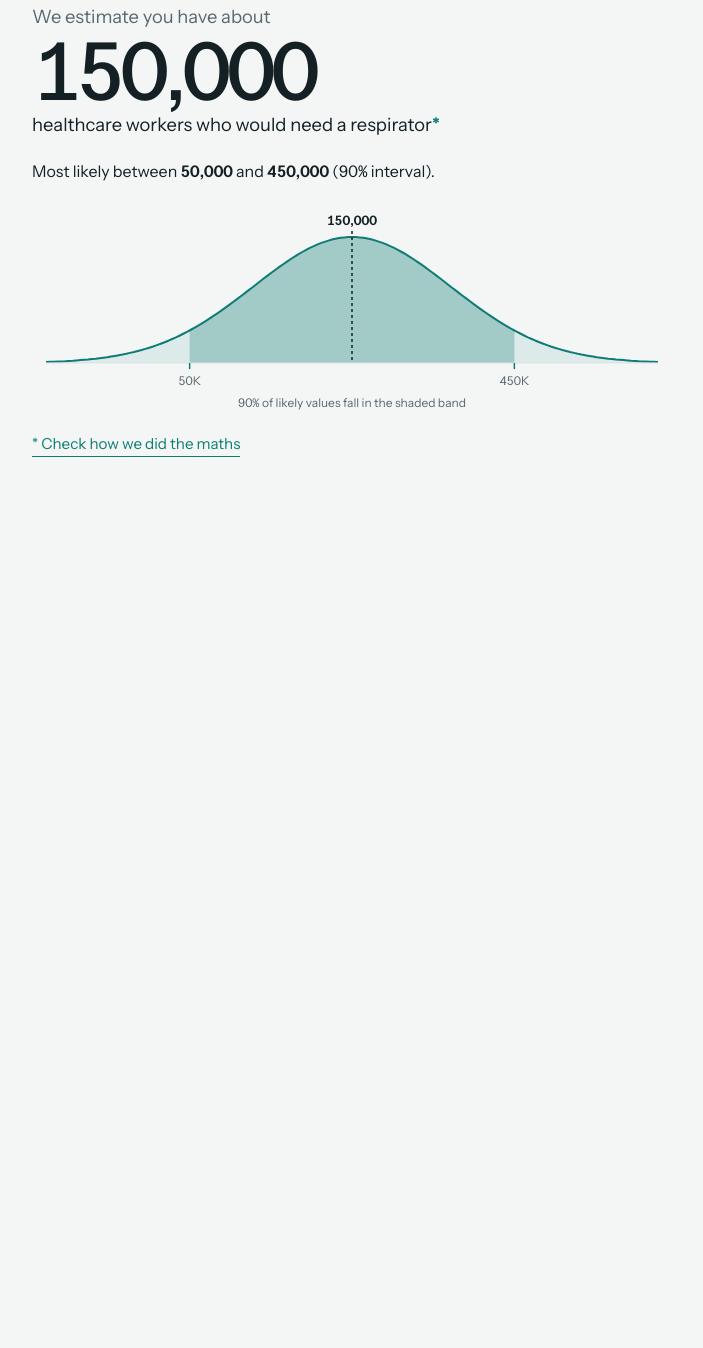
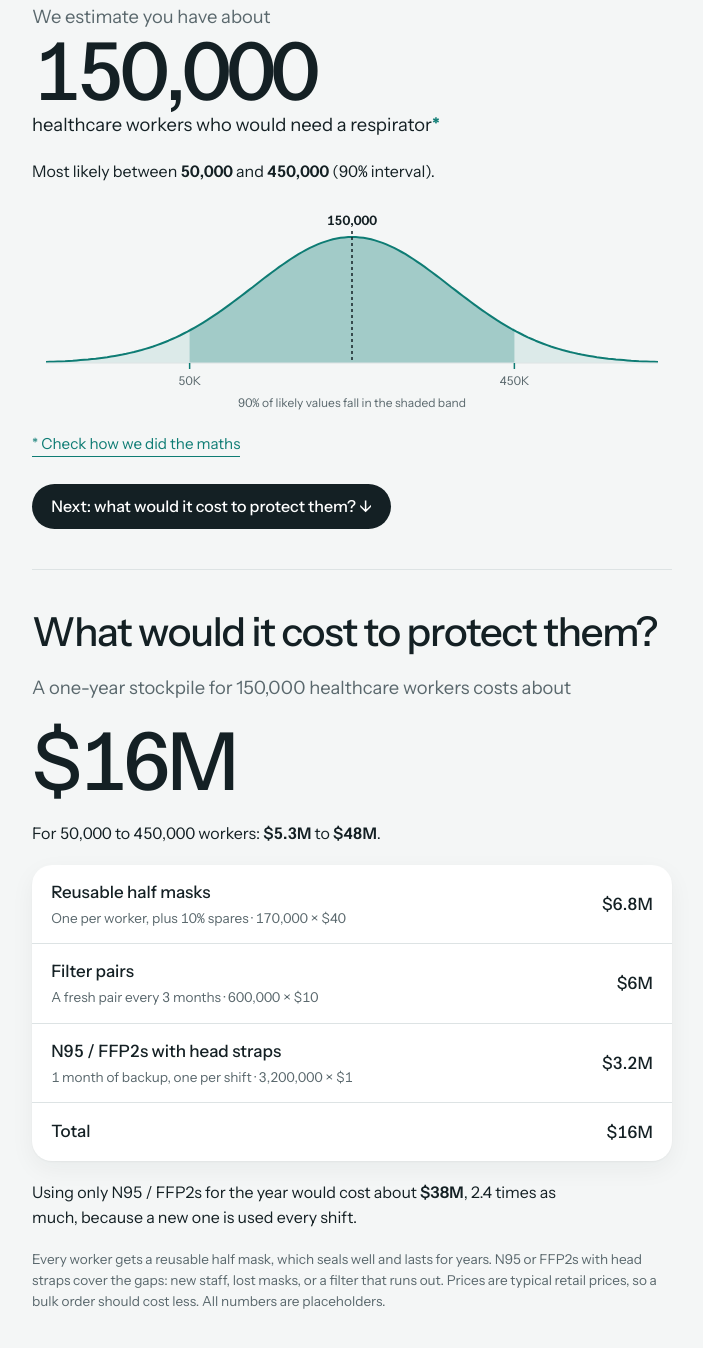
Before and after one commit to sofyaleb/respirator-cost, a plain HTML site: page index.html in a window 1280 px wide. Shown: the part 392-1740 px from the top of the page, without its empty margins (288-991 px from the left). Before the commit the page ends 913 px from the top, so only its background shows below. Drawn offline with Linux system fonts and the light colour scheme.

Commit message:
Step 2: one-year stockpile cost, half masks with N95 / FFP2 backup
Co-Authored-By: Claude Opus 5.5 <noreply@anthropic.com>

```diff
--- a/assumptions.js
+++ b/assumptions.js
@@ -49,3 +49,18 @@ const SCENARIOS = {
 // for a country we know nothing about except its population. Treated as log-normal:
 // `median` is the middle estimate, `low90` and `high90` bound the 90% interval.
 const HCW_ESTIMATE = { median: 0.015, low90: 0.005, high90: 0.045 };
+
+// Stockpile (index.html, step 2): one year of protection for the estimated healthcare workers.
+// Main kit is a reusable half mask per worker, with N95 / FFP2s (head straps) as a backup supply.
+// Mask prices match the respirator guide (~$1 per N95 / FFP2, ~$40 per half mask). Filter price is a placeholder.
+const STOCKPILE = {
+  months: 12,              // how long the stockpile should last
+  shiftsPerMonth: 21,      // shifts per worker per month
+  n95PerShift: 1,          // disposables used per shift when wearing N95s
+  n95Price: 1,             // N95 / FFP2 with head straps, each
+  halfMaskPrice: 40,       // reusable half mask, each
+  spares: 1.1,             // half masks bought per worker (spares, size mix)
+  filterPairsPerYear: 4,   // a fresh filter pair every 3 months
+  filterPairPrice: 10,     // placeholder
+  backupMonths: 1,         // months of N95s kept as backup
+};
--- a/index.html
+++ b/index.html
@@ -74,6 +74,20 @@
   .maths p { margin: 0; max-width: 62ch; }
   .formula { background: var(--accent-soft); border-radius: 12px; padding: .7rem .9rem; font-variant-numeric: tabular-nums; line-height: 1.8; }
   .maths .soft { color: var(--ink-soft); font-size: .92rem; }
+  .next { justify-self: start; font: inherit; font-size: 1rem; font-weight: 500; color: var(--surface); background: var(--ink); border: 0; border-radius: 999px; padding: .65rem 1.2rem; cursor: pointer; margin-top: .5rem; }
+  .next:focus-visible { outline: 2px solid var(--accent); outline-offset: 3px; }
+
+  .cost { display: grid; gap: 1.2rem; padding-top: 2.5rem; border-top: 1px solid var(--line); scroll-margin-top: 1.5rem; }
+  .cost p { margin: 0; }
+  .step-q { font-size: clamp(1.75rem, 5vw, 2.5rem); line-height: 1.1; letter-spacing: -.03em; font-weight: 500; margin: 0; text-wrap: balance; }
+  .kit { background: var(--surface); border-radius: 20px; box-shadow: 0 1px 2px rgba(20,32,36,.04), 0 8px 24px rgba(20,32,36,.05); display: grid; }
+  .kit .row { display: grid; grid-template-columns: minmax(0, 1fr) auto; gap: .15rem 1rem; padding: .9rem 1.2rem; border-bottom: 1px solid var(--line); font-variant-numeric: tabular-nums; }
+  .kit .row:last-child { border-bottom: 0; font-weight: 600; }
+  .kit .item { font-weight: 500; }
+  .kit .sub { grid-column: 1; font-size: .85rem; color: var(--ink-soft); }
+  .kit .amt { grid-row: 1 / 3; grid-column: 2; align-self: center; text-align: right; font-weight: 500; }
+  .compare { font-size: 1rem; max-width: 52ch; }
+  .compare b { font-weight: 600; }
   .flag { display: inline-block; font-size: .75rem; padding: .1rem .55rem; border-radius: 999px; background: var(--accent-soft); color: var(--ink); }
 </style>
 
@@ -98,6 +112,7 @@
     <div class="plot" id="plot" role="img" aria-label="Likely range of the estimate"></div>
     <p class="hint" id="err" hidden>Enter a population above to see the estimate.</p>
     <button type="button" class="maths-toggle" id="toggle" aria-expanded="false" aria-controls="maths">* Check how we did the maths</button>
+    <button type="button" class="next" id="next">Next: what would it cost to protect them? <span aria-hidden="true">↓</span></button>
   </section>
 
   <section class="maths" id="maths" hidden>
@@ -108,9 +123,19 @@
     <p>That share differs a lot between countries. Richer countries tend to have more healthcare workers per person. Because we only ask for your population, the estimate covers that whole spread, which is why the range is wide.</p>
     <p class="soft">The curve is a log-normal distribution: the shaded band holds the middle 90% of likely values, and the fainter tails hold the rest. If you know how many healthcare workers your country actually has, that number beats this estimate.</p>
   </section>
+
+  <section class="cost" id="cost" aria-live="polite">
+    <h2 class="step-q">What would it cost to protect them?</h2>
+    <p class="lead" id="c-lead">A one-year stockpile for 150,000 healthcare workers costs about</p>
+    <p class="num" id="c-total">$16M</p>
+    <p class="range" id="c-range"></p>
+    <div class="kit" id="c-kit"></div>
+    <p class="compare" id="c-compare"></p>
+    <p class="hint">Every worker gets a reusable half mask, which seals well and lasts for years. N95 or FFP2s with head straps cover the gaps: new staff, lost masks, or a filter that runs out. Prices are typical retail prices, so a bulk order should cost less. All numbers are placeholders.</p>
+  </section>
 </main>
 
-<script src="assumptions.js?v=2"></script>
+<script src="assumptions.js?v=3"></script>
 <script>
 const E = HCW_ESTIMATE;
 const Z90 = 1.6449;
@@ -140,7 +165,7 @@ const pct = v => +(v * 100).toPrecision(2) + '%';
 function render() {
   const pop = parsePop($('pop').value);
   const ok = pop !== null;
-  $('ok').hidden = $('range').hidden = $('plot').hidden = !ok;
+  $('ok').hidden = $('range').hidden = $('plot').hidden = $('next').hidden = $('cost').hidden = !ok;
   $('err').hidden = ok;
   if (!ok) return;
   const mid = pop * E.median, lo = pop * E.low90, hi = pop * E.high90;
@@ -150,6 +175,37 @@ function render() {
     `${full(pop)} people × ${pct(E.median)} = <b>${full(mid)}</b> healthcare workers<br>` +
     `90% interval: ${pct(E.low90)} to ${pct(E.high90)} of the population = ${full(lo)} to ${full(hi)}`;
   drawCurve(mid, lo, hi);
+  renderCost(round2(mid), lo, hi);
+}
+
+function money(v) {
+  if (v >= 1e9) return '$' + +(v / 1e9).toPrecision(2) + 'B';
+  if (v >= 1e6) return '$' + +(v / 1e6).toPrecision(2) + 'M';
+  if (v >= 1e3) return '$' + +(v / 1e3).toPrecision(2) + 'K';
+  return '$' + Math.round(v);
+}
+// What to buy for `workers`: one half mask each (plus spares), a year of filters, and a month of N95s as backup.
+function stockpile(workers) {
+  const P = STOCKPILE;
+  const halfMasks = round2(workers * P.spares);
+  const filters = round2(workers * P.filterPairsPerYear * P.months / 12);
+  const n95s = round2(workers * P.shiftsPerMonth * P.backupMonths * P.n95PerShift);
+  const rows = [
+    { item: 'Reusable half masks', sub: `One per worker, plus ${Math.round((P.spares - 1) * 100)}% spares · ${full(halfMasks)} × $${P.halfMaskPrice}`, cost: halfMasks * P.halfMaskPrice },
+    { item: 'Filter pairs', sub: `A fresh pair every ${12 / P.filterPairsPerYear} months · ${full(filters)} × $${P.filterPairPrice}`, cost: filters * P.filterPairPrice },
+    { item: 'N95 / FFP2s with head straps', sub: `${P.backupMonths} month of backup, one per shift · ${full(n95s)} × $${P.n95Price}`, cost: n95s * P.n95Price },
+  ];
+  return { rows, total: rows.reduce((t, r) => t + r.cost, 0) };
+}
+function renderCost(workers, lo, hi) {
+  const P = STOCKPILE, s = stockpile(workers);
+  $('c-lead').textContent = `A ${P.months === 12 ? 'one-year' : P.months + '-month'} stockpile for ${full(workers)} healthcare workers costs about`;
+  $('c-total').textContent = money(s.total);
+  $('c-range').innerHTML = `For ${full(lo)} to ${full(hi)} workers: <b>${money(stockpile(lo).total)}</b> to <b>${money(stockpile(hi).total)}</b>.`;
+  $('c-kit').innerHTML = s.rows.map(r => `<div class="row"><span class="item">${r.item}</span><span class="sub">${r.sub}</span><span class="amt">${money(r.cost)}</span></div>`).join('') +
+    `<div class="row"><span class="item">Total</span><span class="amt">${money(s.total)}</span></div>`;
+  const n95Only = workers * P.shiftsPerMonth * P.months * P.n95PerShift * P.n95Price;
+  $('c-compare').innerHTML = `Using only N95 / FFP2s for the year would cost about <b>${money(n95Only)}</b>, ${(n95Only / s.total).toFixed(1)} times as much, because a new one is used every shift.`;
 }
 
 // Density of a log-normal, drawn on a log axis, so it reads as a bell curve.
@@ -210,6 +266,7 @@ function openMaths(open) {
   $('toggle').textContent = open ? 'Hide the maths' : '* Check how we did the maths';
 }
 $('toggle').addEventListener('click', () => openMaths($('maths').hidden));
+$('next').addEventListener('click', () => $('cost').scrollIntoView({ behavior: matchMedia('(prefers-reduced-motion: reduce)').matches ? 'auto' : 'smooth', block: 'start' }));
 $('star').addEventListener('click', e => { e.preventDefault(); openMaths(true); $('maths').scrollIntoView({ behavior: 'smooth', block: 'start' }); });
 render();
 </script>
```
